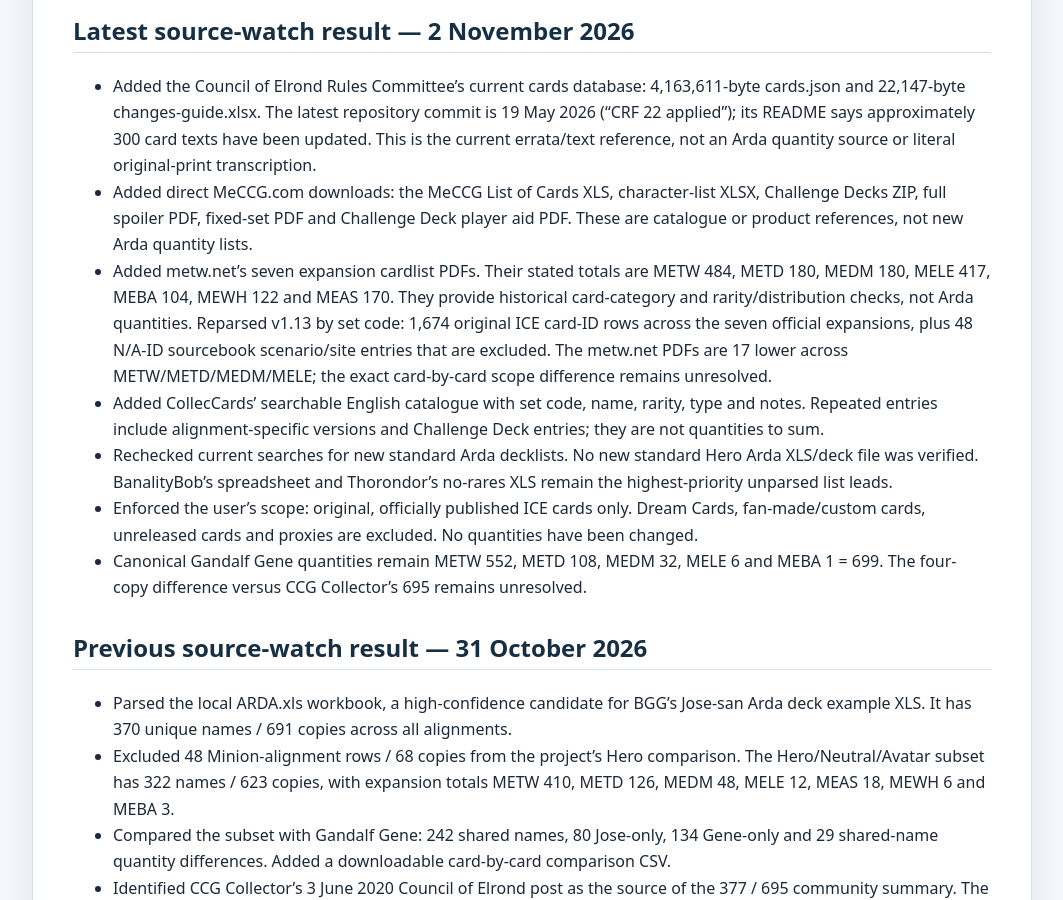
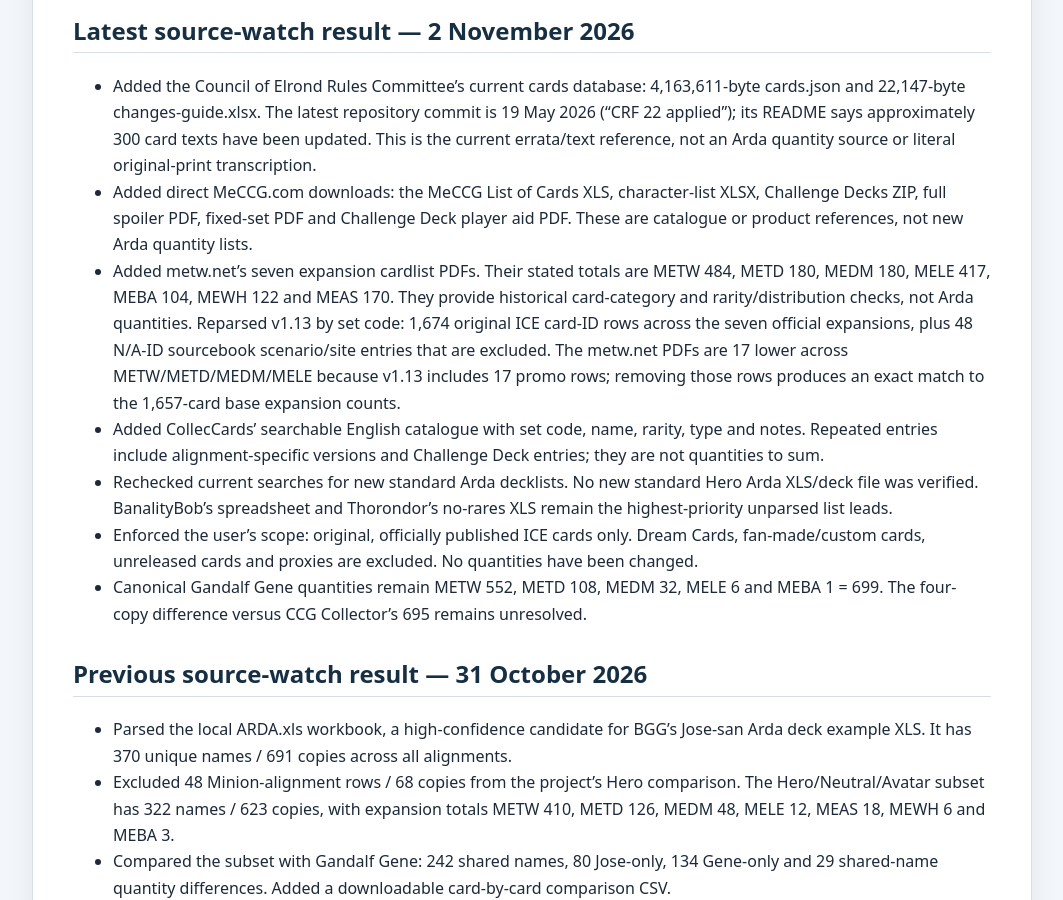
Before and after one commit to JamSpot/meccg-arda-master-database, a Jekyll site: the page built from docs/research-progress.md, in a window 1280 px wide and 900 px high, scrolled down 2862 px. Shown: the whole window, without its empty margins (108-1171 px from the left). Built offline with Jekyll 4.4.1, drawn with Linux system fonts in a browser that asks for light colours; our own code applies the rules of GitHub Pages for plain Markdown files.

Commit message:
Resolve catalogue scope note in research progress

```diff
--- a/docs/research-progress.md
+++ b/docs/research-progress.md
@@ -50,7 +50,7 @@ The original Gandalf Gene workbook and a separate Jose-san Arda workbook are par
 
 - Added the Council of Elrond Rules Committee's current cards database: 4,163,611-byte cards.json and 22,147-byte changes-guide.xlsx. The latest repository commit is 19 May 2026 (“CRF 22 applied”); its README says approximately 300 card texts have been updated. This is the current errata/text reference, not an Arda quantity source or literal original-print transcription.
 - Added direct MeCCG.com downloads: the MeCCG List of Cards XLS, character-list XLSX, Challenge Decks ZIP, full spoiler PDF, fixed-set PDF and Challenge Deck player aid PDF. These are catalogue or product references, not new Arda quantity lists.
-- Added metw.net's seven expansion cardlist PDFs. Their stated totals are METW 484, METD 180, MEDM 180, MELE 417, MEBA 104, MEWH 122 and MEAS 170. They provide historical card-category and rarity/distribution checks, not Arda quantities. Reparsed v1.13 by set code: 1,674 original ICE card-ID rows across the seven official expansions, plus 48 N/A-ID sourcebook scenario/site entries that are excluded. The metw.net PDFs are 17 lower across METW/METD/MEDM/MELE; the exact card-by-card scope difference remains unresolved.
+- Added metw.net's seven expansion cardlist PDFs. Their stated totals are METW 484, METD 180, MEDM 180, MELE 417, MEBA 104, MEWH 122 and MEAS 170. They provide historical card-category and rarity/distribution checks, not Arda quantities. Reparsed v1.13 by set code: 1,674 original ICE card-ID rows across the seven official expansions, plus 48 N/A-ID sourcebook scenario/site entries that are excluded. The metw.net PDFs are 17 lower across METW/METD/MEDM/MELE because v1.13 includes 17 promo rows; removing those rows produces an exact match to the 1,657-card base expansion counts.
 - Added CollecCards' searchable English catalogue with set code, name, rarity, type and notes. Repeated entries include alignment-specific versions and Challenge Deck entries; they are not quantities to sum.
 - Rechecked current searches for new standard Arda decklists. No new standard Hero Arda XLS/deck file was verified. BanalityBob's spreadsheet and Thorondor's no-rares XLS remain the highest-priority unparsed list leads.
 - Enforced the user's scope: original, officially published ICE cards only. Dream Cards, fan-made/custom cards, unreleased cards and proxies are excluded. No quantities have been changed.
```
